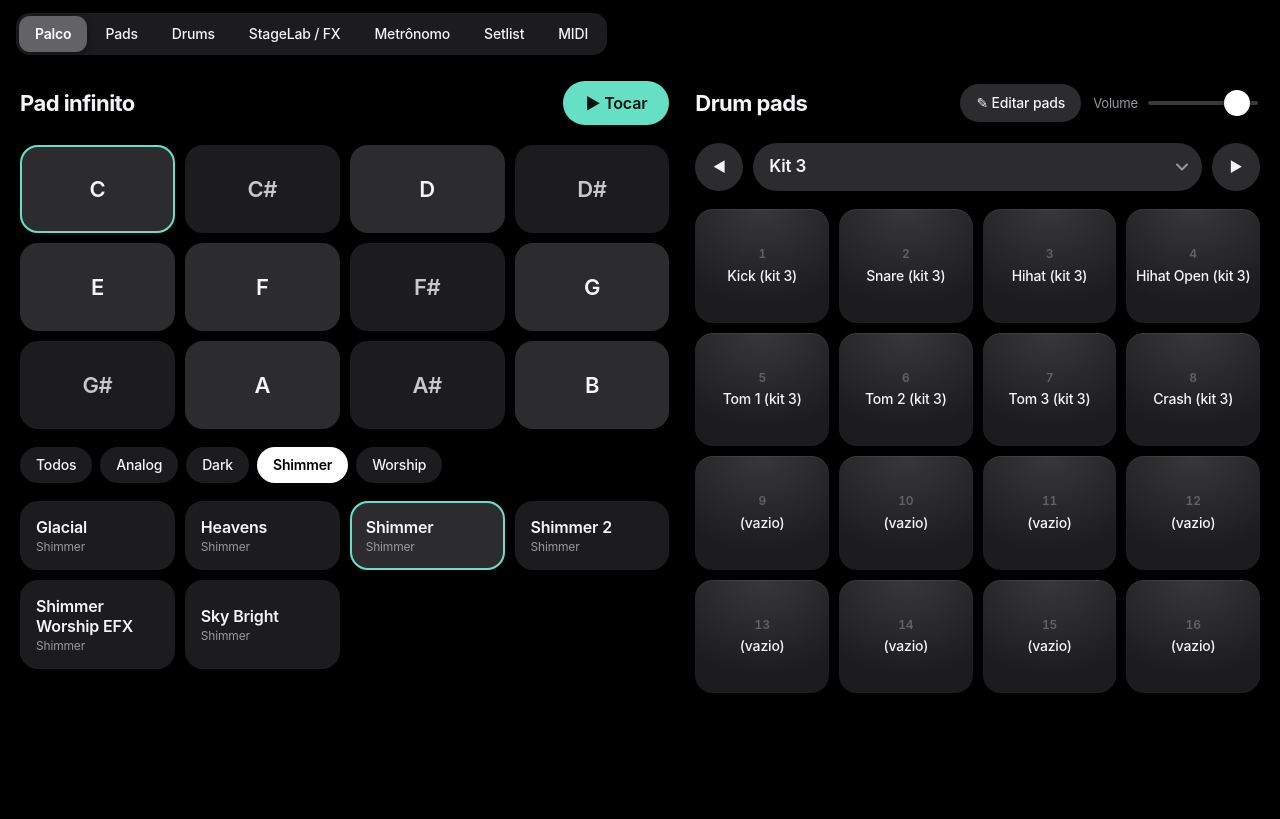
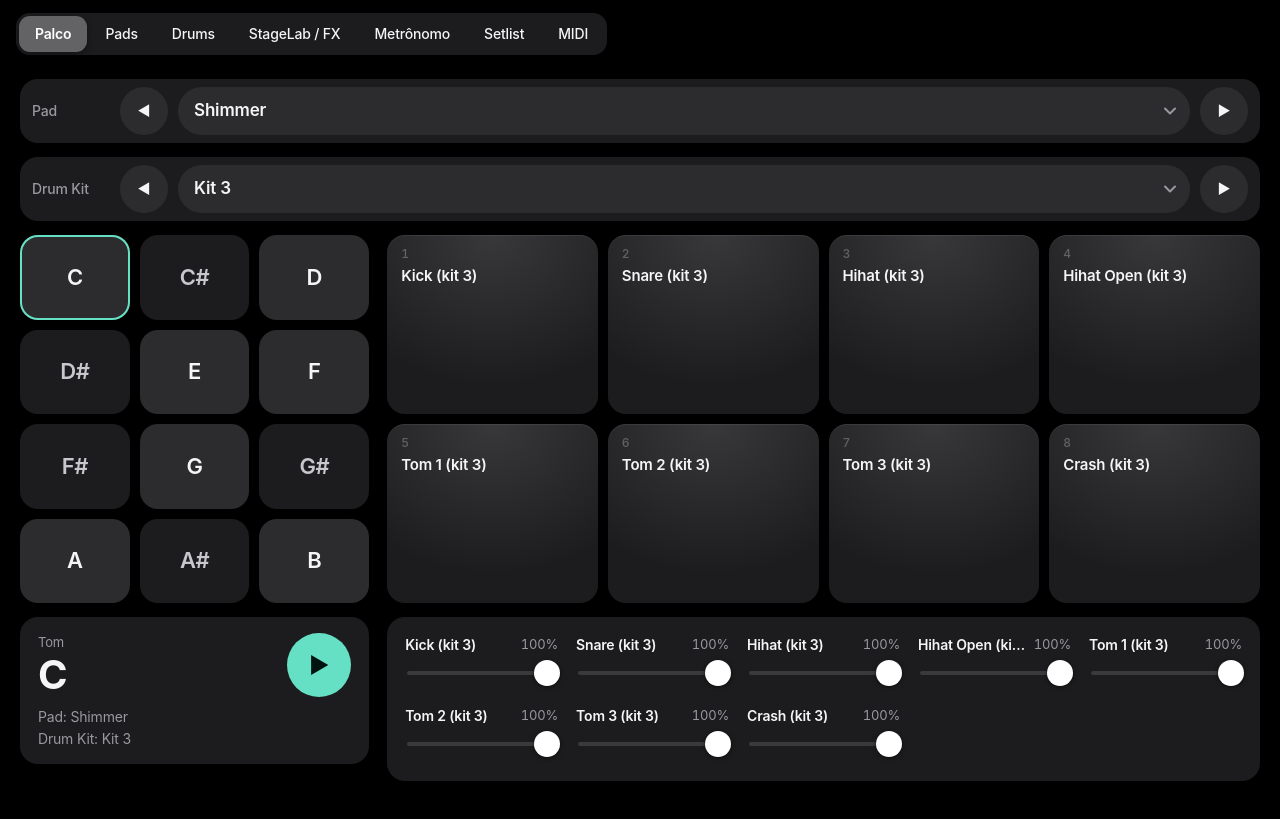
Before and after one commit to ledixplugins/pad, a plain HTML site: page index.html in a window 1280 px wide. Shown: the part 51-870 px from the top of the page. Before the commit the page ends 800 px from the top, so only its background shows below. Drawn offline with Linux system fonts and the light colour scheme; no server answers.

Commit message:
Palco em painel único: barras de Pad e Drum Kit com ◀ ▶, teclas 3x4, pads de bateria grandes, quadro do tom em execução e volume por pad de bateria
Co-Authored-By: Claude Sonnet 5.5 <noreply@anthropic.com>
Claude-Session: https://claude.ai/code/session_01L5YMHnkGPb9ZarciBeeeMc

```diff
--- a/app.js
+++ b/app.js
@@ -25,7 +25,7 @@ var DEF = {
   family: 'shimmer', key: 'C', padVol: 0.8, padFade: 4, padLoop: 5, drumVol: 0.9, masterVol: 0.9,
   fx: { cut: 1, pan: 0, low: 0, high: 0, rev: 0.25, comp: false, th: -24, ra: 4 },
   bpm: 72, sig: 4, click: 'classic', metVol: 0.7, accent: true,
-  kit: DEFAULT_KIT.slice(), kitSel: 'f:Kit 3', drumSets: {}, setlist: [], songIdx: -1, midiMap: {}
+  kit: DEFAULT_KIT.slice(), dvol: [1,1,1,1,1,1,1,1,1,1,1,1,1,1,1,1], kitSel: 'f:Kit 3', drumSets: {}, setlist: [], songIdx: -1, midiMap: {}
 };
 var S = (function () {
   var s = {};
@@ -36,6 +36,7 @@ var S = (function () {
     else out[k] = s[k];
   });
   if (!Array.isArray(out.kit) || out.kit.length !== 16) out.kit = DEFAULT_KIT.slice();
+  if (!Array.isArray(out.dvol) || out.dvol.length !== 16) out.dvol = DEF.dvol.slice();
   return out;
 })();
 var saveT = null;
@@ -234,13 +235,33 @@ function renderKeys() {
     b.classList.toggle('live', padOn && n === padNote);
     b.classList.toggle('loading', n === padLoadingNote);
   });
+  renderStatus();
 }
 function renderPadBtn() {
   var b = $('#padToggle'); b.textContent = padOn ? '■ Parar' : '▶ Tocar'; b.classList.toggle('on', padOn);
+  renderStatus();
+}
+function renderStatus() {
+  var k = $('#stKey'); if (!k) return;
+  k.textContent = LABEL[padOn && padNote ? padNote : S.key] || '';
+  $('#stPad').textContent = 'Pad: ' + (FAM[S.family] ? FAM[S.family].name : '—');
+  $('#stKit').textContent = 'Drum Kit: ' + (S.kitSel ? S.kitSel.slice(2) : 'Personalizado');
+  var b = $('#stBtn'); b.textContent = padOn ? '■' : '▶'; b.classList.toggle('playing', padOn);
+}
+function famList() { return CAT.pads.slice().sort(byName); }
+function famStep(d) {
+  var l = famList(), i = l.findIndex(function (f) { return f.id === S.family; });
+  setFamily(l[(i + d + l.length) % l.length].id);
 }
 var famCat = null;
 var byName = function (a, b) { return String(a.name || a).localeCompare(String(b.name || b), 'pt-BR', { numeric: true, sensitivity: 'base' }); };
 function renderFams() {
+  var fs = $('#famSel');
+  if (fs) {
+    if (!fs.options.length) famList().forEach(function (f) { var o = el('option', null, f.name); o.value = f.id; fs.appendChild(o); });
+    fs.value = S.family;
+  }
+  renderStatus();
   var cats = []; CAT.pads.forEach(function (f) { if (cats.indexOf(f.category) < 0) cats.push(f.category); });
   cats.sort(byName);
   if (!famCat) famCat = FAM[S.family] ? FAM[S.family].category : cats[0];
@@ -273,7 +294,7 @@ function getDrumBuffer(id) {
 function preloadKit() { S.kit.forEach(function (id) { getDrumBuffer(id); }); }
 function trigger(i, buf, vel) {
   var src = ctx.createBufferSource(); src.buffer = buf;
-  var g = ctx.createGain(); g.gain.value = clamp(vel, 0.05, 1);
+  var g = ctx.createGain(); g.gain.value = clamp(vel, 0.05, 1) * (S.dvol[i] == null ? 1 : S.dvol[i]);
   src.connect(g); g.connect(A.drumBus); src.start();
   var p = $('#drumGrid').children[i];
   if (p) { p.classList.add('hit'); setTimeout(function () { p.classList.remove('hit'); }, 90); }
@@ -294,6 +315,8 @@ function renderDrums() {
     g.appendChild(p);
   });
   $('#tab-drums').classList.toggle('editing', drumEditing);
+  g.classList.toggle('has16', S.kit.slice(8).some(Boolean));
+  renderDvols(); renderStatus();
   var sel = $('#kitSel'); sel.innerHTML = '';
   var g1 = document.createElement('optgroup'); g1.label = 'Kits prontos';
   FACTORY_KITS.forEach(function (k) { var o = el('option', null, k.name); o.value = 'f:' + k.name; g1.appendChild(o); });
@@ -307,6 +330,21 @@ function renderDrums() {
   var cur = kitList().indexOf(S.kitSel) >= 0 ? S.kitSel : '';
   sel.value = cur;
   if (!cur) { var o0 = el('option', null, 'Personalizado'); o0.value = ''; sel.insertBefore(o0, sel.firstChild); sel.value = ''; }
+}
+function renderDvols() {
+  var box = $('#dvols'); if (!box) return; box.innerHTML = '';
+  S.kit.forEach(function (id, i) {
+    if (!id) return;
+    var m = drumMeta(id);
+    var w = el('div', 'dv');
+    var top = el('div', 'dvt'); top.appendChild(el('b', null, m ? m.name : id));
+    var o = el('output', null, Math.round(S.dvol[i] * 100) + '%'); top.appendChild(o);
+    var r = document.createElement('input'); r.type = 'range'; r.min = 0; r.max = 1; r.step = 0.01; r.value = S.dvol[i];
+    r.setAttribute('aria-label', 'Volume ' + (m ? m.name : 'pad ' + (i + 1)));
+    r.oninput = function () { S.dvol[i] = parseFloat(r.value); o.textContent = Math.round(S.dvol[i] * 100) + '%'; save(); };
+    w.appendChild(top); w.appendChild(r); box.appendChild(w);
+  });
+  box.classList.toggle('hidden', !box.children.length);
 }
 function kitList() {
   return FACTORY_KITS.map(function (k) { return 'f:' + k.name; }).concat(Object.keys(S.drumSets).map(function (n) { return 'u:' + n; }));
@@ -566,6 +604,7 @@ function bindSets() {
     var n = $('#setName').value.trim(); if (!n) { toast('Dê um nome ao kit'); return; }
     S.drumSets[n] = S.kit.slice(); S.kitSel = 'u:' + n; save(); renderDrums(); $('#setName').value = ''; toast('Kit salvo');
   };
+  $('#famSel').onchange = function () { setFamily(this.value); };
   $('#kitSel').onchange = function () { if (this.value) applyKit(this.value); };
   $('#setDel').onclick = function () {
     var v = S.kitSel; if (!v || v[0] !== 'u') { toast('Selecione um kit seu para excluir'); return; }
@@ -595,6 +634,8 @@ function doAction(a, vel) {
   else if (a === 'met:tap') tapTempo();
   else if (a === 'song:next') songStep(1);
   else if (a === 'song:prev') songStep(-1);
+  else if (a === 'fam:next') famStep(1);
+  else if (a === 'fam:prev') famStep(-1);
   else if (a === 'kit:next') kitStep(1);
   else if (a === 'kit:prev') kitStep(-1);
 }
@@ -602,7 +643,7 @@ function actionName(a) {
   var p = a.split(':');
   if (p[0] === 'drum') return 'Drum pad ' + (parseInt(p[1], 10) + 1);
   if (p[0] === 'padkey') return 'Pad tom ' + LABEL[p[1]];
-  return { 'pad:toggle': 'Pad tocar/parar', 'met:toggle': 'Metrônomo iniciar/parar', 'met:tap': 'Tap tempo', 'song:next': 'Próxima música', 'song:prev': 'Música anterior', 'kit:next': 'Próximo kit de bateria', 'kit:prev': 'Kit de bateria anterior' }[a] || a;
+  return { 'pad:toggle': 'Pad tocar/parar', 'met:toggle': 'Metrônomo iniciar/parar', 'met:tap': 'Tap tempo', 'song:next': 'Próxima música', 'song:prev': 'Música anterior', 'fam:next': 'Próximo pad', 'fam:prev': 'Pad anterior', 'kit:next': 'Próximo kit de bateria', 'kit:prev': 'Kit de bateria anterior' }[a] || a;
 }
 
 /* ---------- MIDI ---------- */
--- a/index.html
+++ b/index.html
@@ -46,7 +46,20 @@
       <button id="padToggle" data-action="pad:toggle" class="primary">▶ Tocar</button>
     </div>
   </div>
+  <div class="padbar bar">
+    <span class="lbl">Pad</span>
+    <button id="famPrev" data-action="fam:prev" title="Pad anterior">◀</button>
+    <select id="famSel" aria-label="Pad"></select>
+    <button id="famNext" data-action="fam:next" title="Próximo pad">▶</button>
+  </div>
   <div id="keys" class="keys"></div>
+  <div class="status" id="status">
+    <small>Tom</small>
+    <div class="stkey" id="stKey">C</div>
+    <div class="stline" id="stPad"></div>
+    <div class="stline" id="stKit"></div>
+    <button id="stBtn" class="stop" data-action="pad:toggle" aria-label="Tocar ou parar o pad"></button>
+  </div>
   <div class="row gap wrap sliders">
     <label>Volume <input type="range" id="padVol" min="0" max="1" step="0.01" value="0.8"></label>
     <label>Troca de tom <output id="padFadeO">4 s</output><input type="range" id="padFade" min="0.5" max="12" step="0.5" value="4"></label>
@@ -65,12 +78,14 @@
       <label class="mini">Volume <input type="range" id="drumVol" min="0" max="1" step="0.01" value="0.9"></label>
     </div>
   </div>
-  <div class="kitbar">
+  <div class="kitbar bar">
+    <span class="lbl">Drum Kit</span>
     <button id="kitPrev" data-action="kit:prev" title="Kit anterior">◀</button>
     <select id="kitSel" aria-label="Kit de bateria"></select>
     <button id="kitNext" data-action="kit:next" title="Próximo kit">▶</button>
   </div>
   <div id="drumGrid" class="drum-grid"></div>
+  <div id="dvols" class="card dvols"></div>
   <div class="card">
     <div class="row gap wrap">
       <button id="setDel" class="danger">Excluir kit salvo</button>
--- a/style.css
+++ b/style.css
@@ -187,24 +187,11 @@ body.learn [data-action]{outline:2px dashed var(--amber);outline-offset:3px}
   transition:opacity .25s,transform .25s;pointer-events:none;z-index:99;max-width:90%;font-weight:500;box-shadow:0 10px 30px rgba(0,0,0,.5)}
 #toast.show{opacity:1;transform:translate(-50%,0)}
 
-/* ---------- Palco: pads + drums juntos ---------- */
-body.live main{display:grid;grid-template-columns:minmax(0,1fr);gap:26px;align-items:start;max-width:1400px}
-body.live main>.tab{margin:0}
-body.live #tab-drums>.card,body.live .sliders{display:none}
-body.live #tab-pads .fams{grid-template-columns:repeat(auto-fill,minmax(130px,1fr))}
-body.live h2{font-size:22px}
-body.live .key{height:76px}
-@media(min-width:900px){
-  body.live main{grid-template-columns:minmax(0,1.15fr) minmax(0,1fr)}
-  body.live .keys{grid-template-columns:repeat(4,minmax(0,1fr))}
-  body.live .key{height:88px}
-}
 @media(max-width:600px){
   h2{font-size:24px}main{padding:14px 14px calc(40px + var(--safe-b))}header{padding-left:14px;padding-right:14px}nav{margin-left:10px}
   .bpm input{font-size:68px;width:140px}
 }
 @media(prefers-reduced-motion:reduce){*{transition:none!important;animation:none!important}}
-body.live main>.tab{min-width:0}
 #btnPanic{white-space:nowrap}
 @media(max-width:600px){.key{height:68px;font-size:20px}.mini input{width:70px}.hdr-right{gap:8px}header{gap:10px}}
 
@@ -242,3 +229,62 @@ body.live main>.tab{min-width:0}
   .dpad b{font-size:11px}
   .card{padding:14px}
 }
+
+/* ---------- barras de seleção (pad e kit) ---------- */
+.bar{display:flex;align-items:center;gap:10px}
+.bar .lbl{width:78px;flex:none;color:var(--muted);font-size:14px;font-weight:500}
+.bar select{flex:1;min-width:0;font-size:17px;font-weight:600;padding:12px 40px 12px 16px;border-radius:999px;text-align:left}
+.bar button{min-width:48px;width:48px;height:48px;padding:0;border-radius:50%;font-size:14px;flex:none}
+.padbar,.status{display:none}
+.kitbar{margin-top:16px}
+.dvols{display:grid;grid-template-columns:repeat(auto-fit,minmax(150px,1fr));gap:14px 18px}
+.dv .dvt{display:flex;justify-content:space-between;gap:8px;font-size:14px;margin-bottom:2px}
+.dv .dvt b{font-weight:600;overflow:hidden;text-overflow:ellipsis;white-space:nowrap}
+.dv .dvt output{float:none;color:var(--muted);font-size:13px}
+
+/* ---------- Palco: tudo numa tela, como um painel de palco ---------- */
+body.live main{display:grid;max-width:1500px;gap:14px 18px;grid-template-columns:minmax(0,1fr);
+  grid-template-areas:"padbar" "kitbar" "keys" "drums" "status" "vols"}
+body.live .tab.on{display:contents}
+body.live .tab.on>*{margin:0}
+body.live .tab>.row.between,body.live .sliders,body.live #famCats,body.live #fams,body.live #tab-drums>.card:not(.dvols),body.live #tab-pads>.card{display:none}
+body.live .padbar{display:flex;grid-area:padbar}
+body.live .kitbar{grid-area:kitbar;margin-top:0}
+body.live #keys{grid-area:keys}
+body.live #drumGrid{grid-area:drums}
+body.live .status{display:grid;grid-area:status}
+body.live .dvols{grid-area:vols}
+body.live .dvols.hidden{display:none!important}
+body.live .padbar,body.live .kitbar{background:var(--s1);padding:8px 12px;border-radius:var(--r-md)}
+body.live .keys{grid-template-columns:repeat(6,minmax(0,1fr))}
+body.live .key{height:70px}
+body.live #drumGrid:not(.has16) .dpad:nth-child(n+9){display:none}
+body.live .dpad{aspect-ratio:auto;min-height:92px;align-items:flex-start;justify-content:flex-start;text-align:left;padding:12px 14px;font-size:15px;font-weight:600}
+body.live .dpad b{font-weight:500}
+body.live .dpad span{text-wrap:wrap}
+body.live .dpad.hit{transform:scale(.98)}
+
+.status{background:var(--s1);border-radius:var(--r-md);padding:16px 18px;grid-template-columns:1fr auto;grid-template-areas:"lb btn" "key btn" "pad pad" "kit kit";gap:2px 14px;align-items:center}
+.status small{grid-area:lb;font-size:13px}
+.status .stkey{grid-area:key;font-size:40px;font-weight:700;letter-spacing:-.03em;line-height:1.1}
+.status .stline{font-size:14px;color:var(--muted)}
+.status #stPad{grid-area:pad;margin-top:8px}.status #stKit{grid-area:kit}
+.status .stop{grid-area:btn;width:64px;height:64px;min-height:64px;border-radius:50%;padding:0;font-size:22px;background:var(--mint);color:#00130e}
+.status .stop.playing{background:var(--red);color:#fff;box-shadow:0 0 28px rgba(255,69,58,.45)}
+
+@media(min-width:900px){
+  body.live main{grid-template-columns:minmax(300px,.8fr) minmax(0,2fr);grid-template-rows:auto auto clamp(330px,46vh,520px) auto;
+    grid-template-areas:"padbar padbar" "kitbar kitbar" "keys drums" "status vols"}
+  body.live .keys{grid-template-columns:repeat(3,minmax(0,1fr));grid-auto-rows:1fr}
+  body.live .key{height:auto}
+  body.live .drum-grid{grid-auto-rows:1fr;height:100%}
+  body.live #drumGrid:not(.has16){grid-template-rows:repeat(2,1fr)}
+  body.live #drumGrid.has16{grid-template-rows:repeat(4,1fr)}
+  body.live .dpad{min-height:0}
+  body.live .status{align-self:start}
+}
+@media(max-width:600px){
+  body.live .dpad{min-height:84px;padding:10px;font-size:13.5px}
+  .bar .lbl{width:auto;font-size:12px}
+  body.live .padbar .lbl,body.live .kitbar .lbl{display:none}
+}
--- a/sw.js
+++ b/sw.js
@@ -1,4 +1,4 @@
-const V='aurapad-v9';
+const V='aurapad-v10';
 const SHELL=['./','index.html','style.css','app.js','catalog.json','manifest.webmanifest','icon.svg'];
 self.addEventListener('install',e=>{e.waitUntil(caches.open(V).then(c=>c.addAll(SHELL)).then(()=>self.skipWaiting()))});
 self.addEventListener('activate',e=>{e.waitUntil(caches.keys().then(ks=>Promise.all(ks.filter(k=>k!==V).map(k=>caches.delete(k)))).then(()=>self.clients.claim()))});
```
